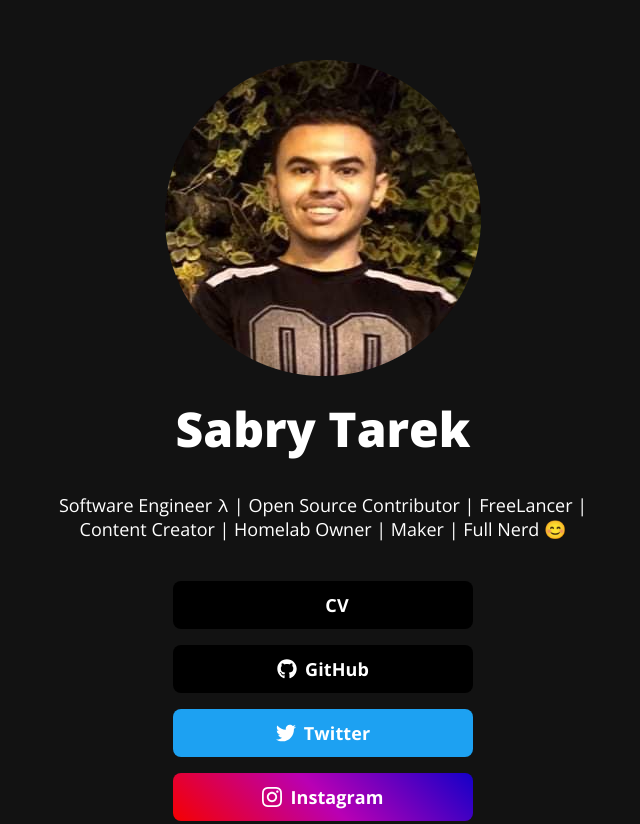
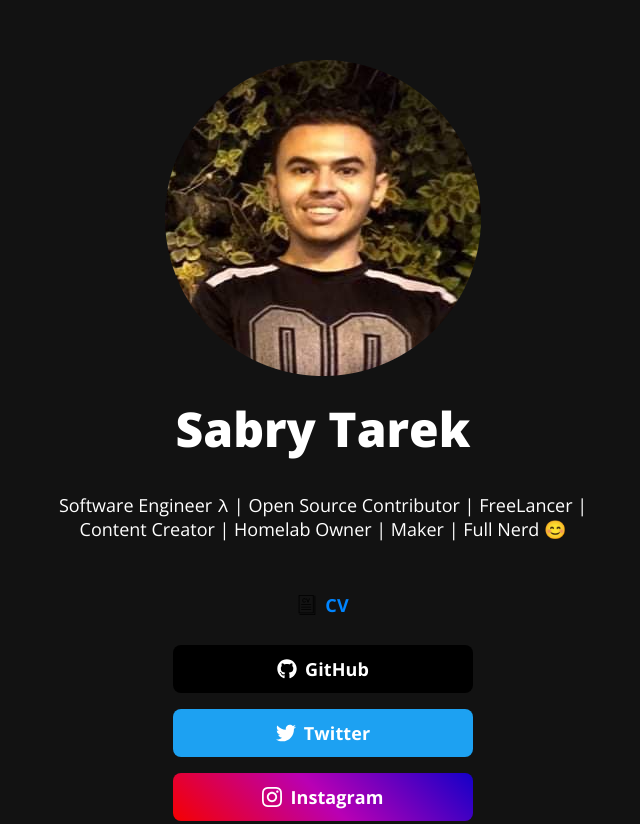
Before and after one commit to SabryTarek/littlelink, a plain HTML site: page index.html in a window 1280 px wide. Shown: the top 824 px of the page, without its empty margins (317-957 px from the left). Drawn offline with nearby package versions, Linux system fonts and the light colour scheme.

Commit message:
Update index.html

```diff
--- a/index.html
+++ b/index.html
@@ -100,7 +100,7 @@
 
         -->
         <!-- CV -->
-        <a class="button button-github" href="https://drive.google.com/file/d/16KZ5SD114m6NWI4Ej014J8qGo2gfzGaD/view?usp=sharing" target="_blank" rel="noopener">
+        <a class="button button-cv" href="https://drive.google.com/file/d/16KZ5SD114m6NWI4Ej014J8qGo2gfzGaD/view?usp=sharing" target="_blank" rel="noopener">
             <img class="icon" src="images/icons/cv.svg" alt="CV Logo">CV</a>
         <br>
 
```
